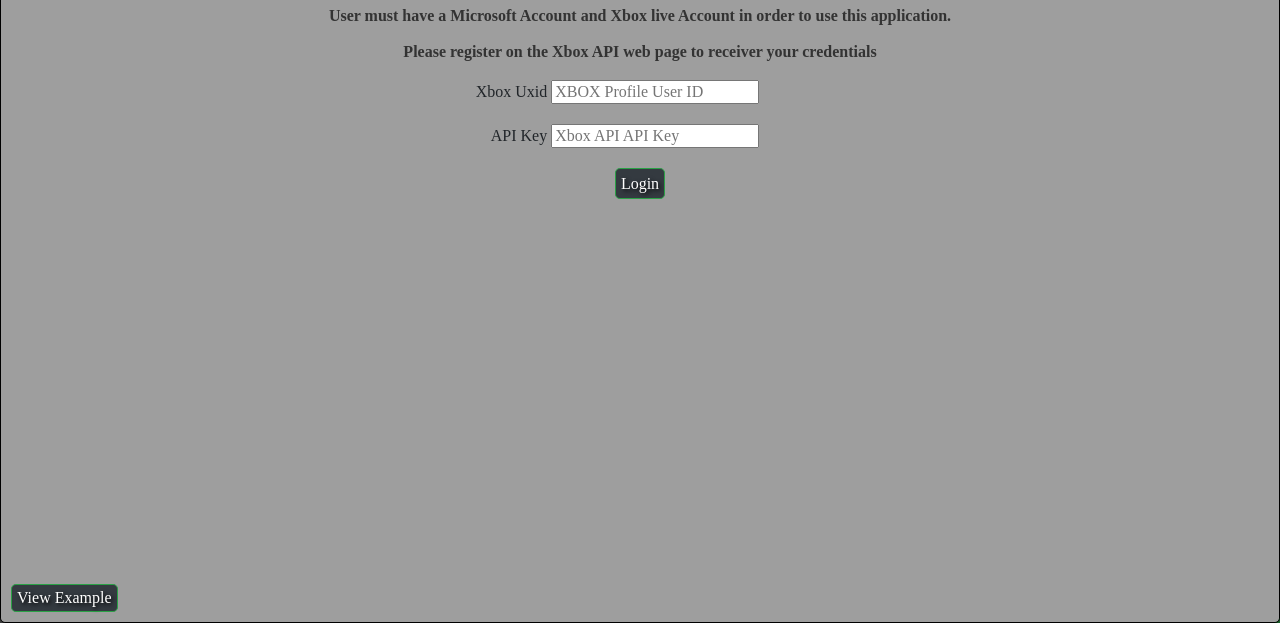
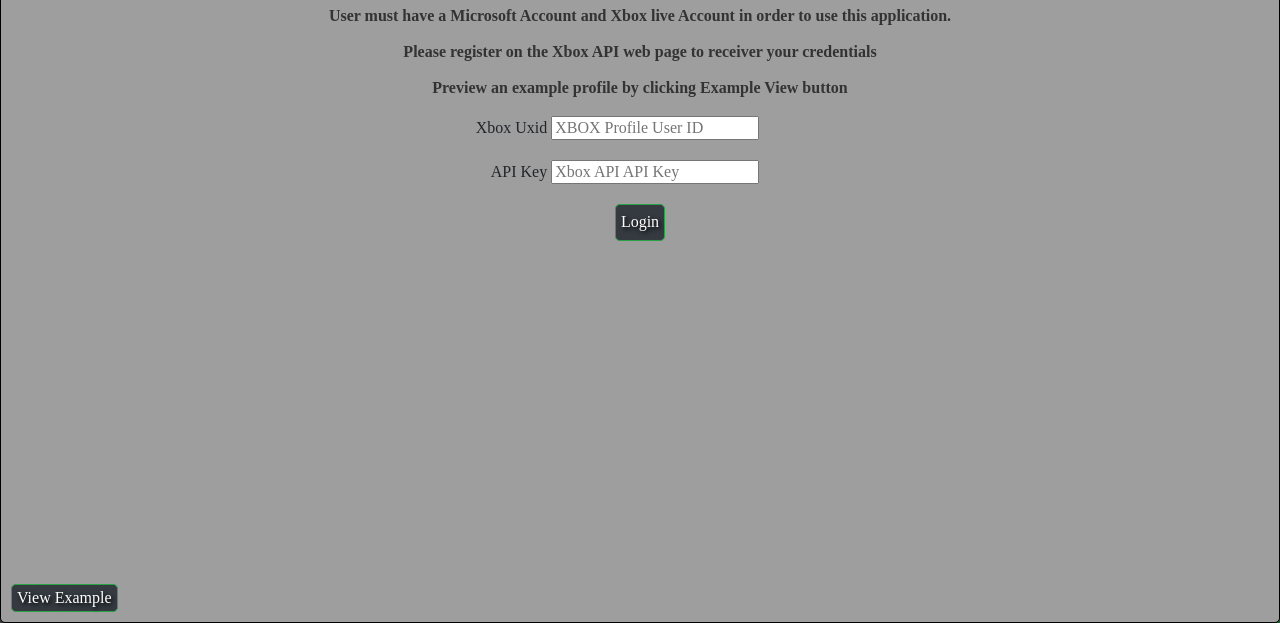
Before and after one commit to zackaryb123/Xbox-One-ApI, a plain HTML site: page index.html in a window 1280 px wide. Shown: the part 177-800 px from the top of the page. Drawn offline with nearby package versions, Linux system fonts and the light colour scheme.

Commit message:
Added instructions regarding the newly added Example view button on the log in page

```diff
--- a/index.html
+++ b/index.html
@@ -142,6 +142,7 @@
                 <div class="creds-container">
                     <p>User must have a Microsoft Account and Xbox live Account in order to use this application.</p>
                     <p>Please register on the Xbox API web page to receiver your credentials</p>
+                    <p>Preview an example profile by clicking Example View button</p>
                     <label><b>Xbox Uxid</b>
                         <input id="js-user-uxid" type="text" placeholder="XBOX Profile User ID" name="uname" required>
                     </label>
@@ -152,6 +153,7 @@
                     <button class="login-btn" type="submit">Login</button>
                 </div>
                 <button class="signout-btn" onclick="location.reload()" hidden>Sign Out</button>
+
                 <button type="button" class="example-btn">View Example</button>
             </form>
         </div>
```
